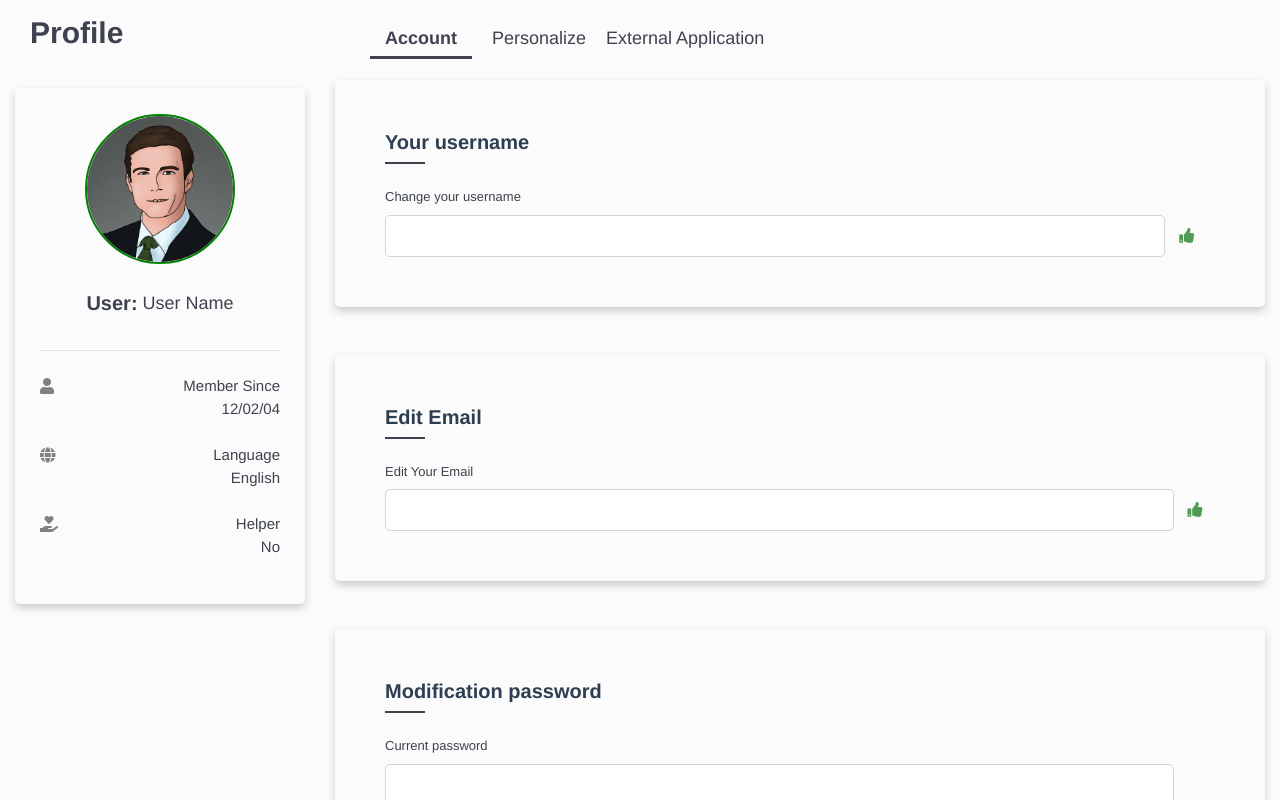
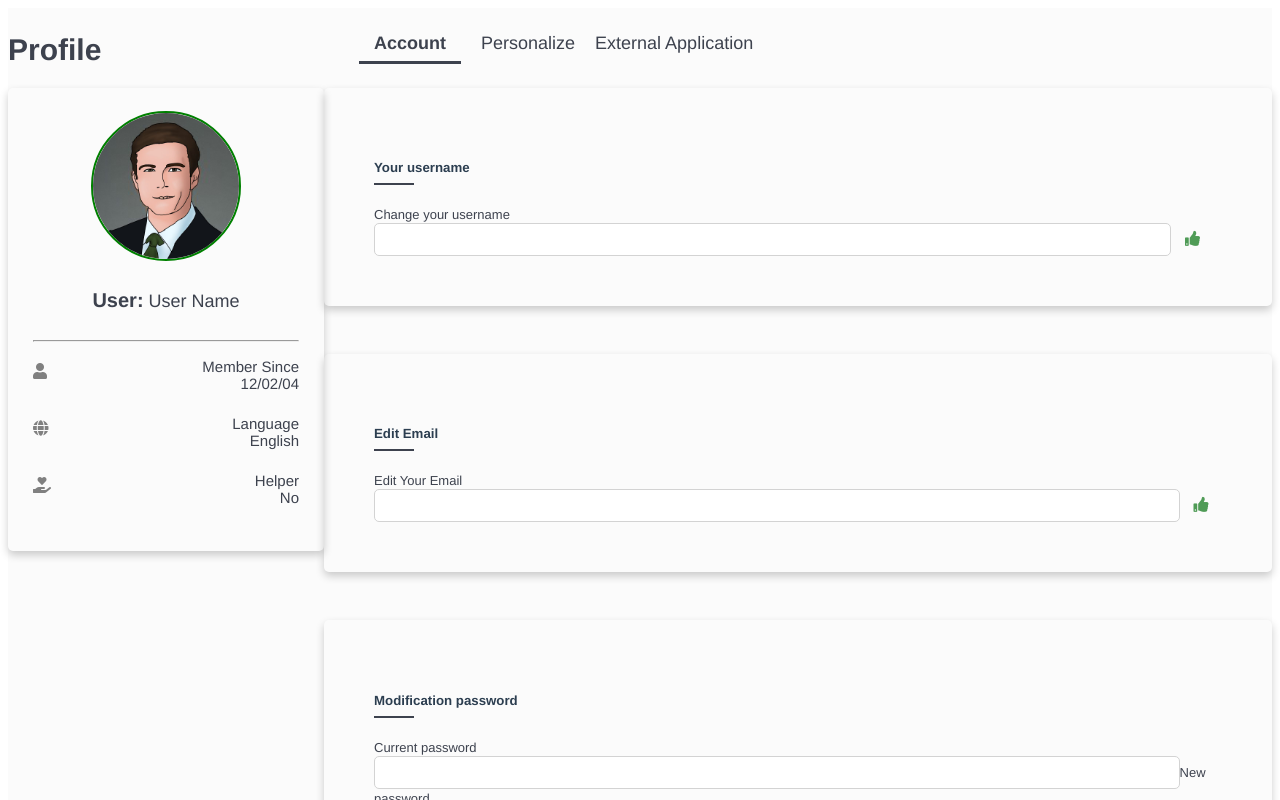
Before and after one commit to zaid-shabbir/Profile-Pages, a Vue app: page / in a window 1280 px wide. Shown: the top 800 px of the page. Built offline with nearby package versions, Linux system fonts and the light colour scheme.

Commit message:
setup homepage without bootstrap

```diff
--- a/public/index.html
+++ b/public/index.html
@@ -5,7 +5,7 @@
     <meta http-equiv="X-UA-Compatible" content="IE=edge">
     <meta name="viewport" content="width=device-width,initial-scale=1.0">
     <link rel="icon" href="<%= BASE_URL %>favicon.ico">
-    <link rel="stylesheet" href="https://stackpath.bootstrapcdn.com/bootstrap/4.4.1/css/bootstrap.min.css" integrity="sha384-Vkoo8x4CGsO3+Hhxv8T/Q5PaXtkKtu6ug5TOeNV6gBiFeWPGFN9MuhOf23Q9Ifjh" crossorigin="anonymous">
+    <!-- <link rel="stylesheet" href="https://stackpath.bootstrapcdn.com/bootstrap/4.4.1/css/bootstrap.min.css" integrity="sha384-Vkoo8x4CGsO3+Hhxv8T/Q5PaXtkKtu6ug5TOeNV6gBiFeWPGFN9MuhOf23Q9Ifjh" crossorigin="anonymous"> -->
     <title><%= htmlWebpackPlugin.options.title %></title>
   </head>
   <body>
--- a/src/App.vue
+++ b/src/App.vue
@@ -2,11 +2,11 @@
   <div id="app">
     <div class="containerr">
       <div class="roww">
-        <div class="col b">
-          <h2 class="profile">Profile</h2>
+        <div class="colla b">
+          <div class="profile">Profile</div>
           <UserInfo />
         </div>
-        <div class="col c">
+        <div class="collb c">
           <div id="nav">
             <router-link to="/">Account</router-link>
             <router-link to="/personalize">Personalize</router-link>
@@ -43,7 +43,7 @@ export default {
 }
 .roww {
   display: flex;
-  flex-wrap: wrap;
+  /* flex-wrap: wrap; */
   margin-right: -15px;
   margin-left: -15px;
 }
@@ -56,7 +56,7 @@ export default {
 }
 .profile {
   color: rgb(61, 66, 78);
-  padding: 15px;
+  padding: 25px 0px 25px 0px;
   font-size: 30px;
   font-weight: 700;
   height: 80px;
@@ -80,14 +80,14 @@ export default {
   border-bottom: 3px solid rgb(61, 66, 78);
   padding: 8px 15px;
 }
-.col {
+.coll {
   position: relative;
   width: 100%;
   padding-right: 15px;
   padding-left: 15px;
 }
 @media (min-width: 900px) {
-  .b {
+  .colla {
     -ms-flex: 0 0 25%;
     flex: 0 0 25%;
     max-width: 25%;
--- /dev/null
+++ b/src/assets/main.css
@@ -0,0 +1,3 @@
+*, ::after, ::before {
+  box-sizing: border-box;
+}
--- a/src/components/Email.vue
+++ b/src/components/Email.vue
@@ -1,5 +1,5 @@
 <template>
-  <div class="container-fluid mb-5">
+  <div class="containerr">
     <h5>Edit Email</h5>
     <label for="email">Edit Your Email</label>
     <div v-if="error" class="error">{{ error }}</div>
@@ -51,10 +51,14 @@ export default {
 </script>
 
 <style scoped>
-.container-fluid {
+.containerr {
   box-shadow: 0 4px 8px 0 rgba(0, 0, 0, 0.2);
   padding: 50px;
   border-radius: 5px;
+  width: 100%;
+  margin-right: auto;
+  margin-left: auto;
+  margin-bottom: 3rem !important;
 }
 h5 {
   font-weight: bold;
--- a/src/components/Password.vue
+++ b/src/components/Password.vue
@@ -1,5 +1,5 @@
 <template>
-  <div class="container-fluid mb-5">
+  <div class="containerr">
     <h5>Modification password</h5>
     <div v-if="error" class="error">{{ error }}</div>
     <div v-if="success" class="success">{{ success }}</div>
@@ -68,10 +68,14 @@ export default {
 </script>
 
 <style scoped>
-.container-fluid {
+.containerr {
   box-shadow: 0 4px 8px 0 rgba(0, 0, 0, 0.2);
   padding: 50px;
   border-radius: 5px;
+  width: 100%;
+  margin-right: auto;
+  margin-left: auto;
+  margin-bottom: 3rem !important;
 }
 h5 {
   font-weight: bold;
--- a/src/components/Userinfo.vue
+++ b/src/components/Userinfo.vue
@@ -1,8 +1,8 @@
 <template>
-  <div class="container-fluid mb-2">
+  <div class="containerr">
     <div class="user-info-container">
-      <div class="row mt-3">
-        <div class="col-6 col-lg-12 text-center">
+      <div class="roww margin">
+        <div class="coll responsive center">
           <div
             @click="show_modal"
             @mouseenter="hovered"
@@ -25,13 +25,13 @@
               />
             </div>
             <div v-if="error" class="error">{error}</div>
-            <button @click="uploadImage" class="btn btn-dark upload-btn">
+            <button @click="uploadImage" class="upload-btn">
               <i v-if="uploading" class="fas fa-spinner fa-spin"></i>
               Upload
             </button>
           </div>
         </div>
-        <div class="col-6 col-lg-12 d-flex justify-content-center">
+        <div class="coll responsive user-name-container">
           <p class="user">
             User:
           </p>
@@ -41,33 +41,33 @@
         </div>
       </div>
       <hr />
-      <div class="row">
-        <div class="col-4 col-lg-12 user-info-footer">
-          <p class="mt-2">
+      <div class="roww">
+        <div class="coll responsive user-info-footer">
+          <p class="margin">
             <i class="fas fa-user info-icon"></i>
           </p>
-          <p class="info mt-2">
+          <p class="info">
             Member Since
-            <span class="d-block text-right">{{ user_date_member }}</span>
+            <span class="info-detail">{{ user_date_member }}</span>
           </p>
         </div>
-        <div class="col-4 col-lg-12 user-info-footer">
-          <p class="mt-2">
+        <div class="coll responsive user-info-footer">
+          <p class="margin">
             <i class="fas fa-globe info-icon"></i>
           </p>
-          <p class="info mt-2">
+          <p class="info">
             Language
-            <span class="d-block text-right">{{ user_lang }}</span>
+            <span class="info-detail">{{ user_lang }}</span>
           </p>
         </div>
-        <div class="col-4 col-lg-12 user-info-footer">
-          <p class="mt-2">
+        <div class="coll responsive user-info-footer">
+          <p class="margin">
             <i class="fas fa-hand-holding-heart info-icon"></i>
           </p>
-          <p class="info mt-2">
+          <p class="info">
             Helper
-            <span v-if="user_helper" class="d-block text-right">Yes</span>
-            <span v-if="!user_helper" class="d-block text-right">No</span>
+            <span v-if="user_helper" class="info-detail">Yes</span>
+            <span v-if="!user_helper" class="info-detail">No</span>
           </p>
         </div>
       </div>
@@ -150,13 +150,49 @@ export default {
 </script>
 
 <style scoped>
-.container-fluid {
+.containerr {
   box-shadow: 0 4px 8px 0 rgba(0, 0, 0, 0.2);
   padding-bottom: 20px;
   border-radius: 5px;
+  margin-bottom: 0.5rem !important;
+  width: 100%;
+  padding-right: 15px;
+  padding-left: 15px;
+  margin-right: auto;
+  margin-left: auto;
 }
 .user-info-container {
   padding: 10px;
+}
+.roww {
+  display: flex;
+  -ms-flex-wrap: wrap;
+  flex-wrap: wrap;
+  margin-right: -15px;
+  margin-left: -15px;
+}
+.coll {
+  position: relative;
+  width: 100%;
+  padding-right: 15px;
+  padding-left: 15px;
+}
+.center {
+  text-align: center !important;
+}
+.user-name-container {
+  display: flex !important;
+  justify-content: center !important;
+}
+.margin {
+  margin-top: 0.8rem !important;
+}
+@media (min-width: 900px) {
+  .responsive {
+    -ms-flex: 0 0 100%;
+    flex: 0 0 100%;
+    max-width: 100%;
+  }
 }
 .avatar {
   height: 150px;
@@ -187,6 +223,11 @@ export default {
   color: rgb(61, 66, 78);
   font-size: 15px;
   font-weight: lighter;
+  margin-top: 0.5rem !important;
+}
+.info-detail {
+  display: block;
+  text-align: right;
 }
 .upload {
   margin-left: -90px;
@@ -215,5 +256,30 @@ export default {
 }
 .upload-btn {
   margin-top: 5px;
+  display: inline-block;
+  font-weight: 400;
+  color: #212529;
+  text-align: center;
+  vertical-align: middle;
+  cursor: pointer;
+  -webkit-user-select: none;
+  -moz-user-select: none;
+  -ms-user-select: none;
+  user-select: none;
+  background-color: transparent;
+  border: 1px solid transparent;
+  padding: 0.375rem 0.75rem;
+  font-size: 1rem;
+  line-height: 1.5;
+  border-radius: 0.25rem;
+
+  color: #fff;
+  background-color: #343a40;
+  border-color: #343a40;
+}
+.upload-btn:hover {
+    color: #fff;
+    background-color: #23272b;
+    border-color: #1d2124;
 }
 </style>
--- a/src/components/Username.vue
+++ b/src/components/Username.vue
@@ -1,5 +1,5 @@
 <template>
-  <div class="container-fluid mb-5">
+  <div class="containerr">
     <h5>Your username</h5>
     <label for="username">Change your username</label>
     <div v-if="error" class="error">{{ error }}</div>
@@ -51,10 +51,14 @@ export default {
 </script>
 
 <style scoped>
-.container-fluid {
+.containerr {
   box-shadow: 0 4px 8px 0 rgba(0, 0, 0, 0.2);
   padding: 50px;
   border-radius: 5px;
+  width: 100%;
+  margin-right: auto;
+  margin-left: auto;
+  margin-bottom: 3rem !important;
 }
 h5 {
   font-weight: bold;
--- a/src/main.js
+++ b/src/main.js
@@ -4,6 +4,8 @@ import router from "./router";
 
 Vue.config.productionTip = false;
 
+import "../src/assets/main.css";
+
 new Vue({
   router,
   render: h => h(App)
```
